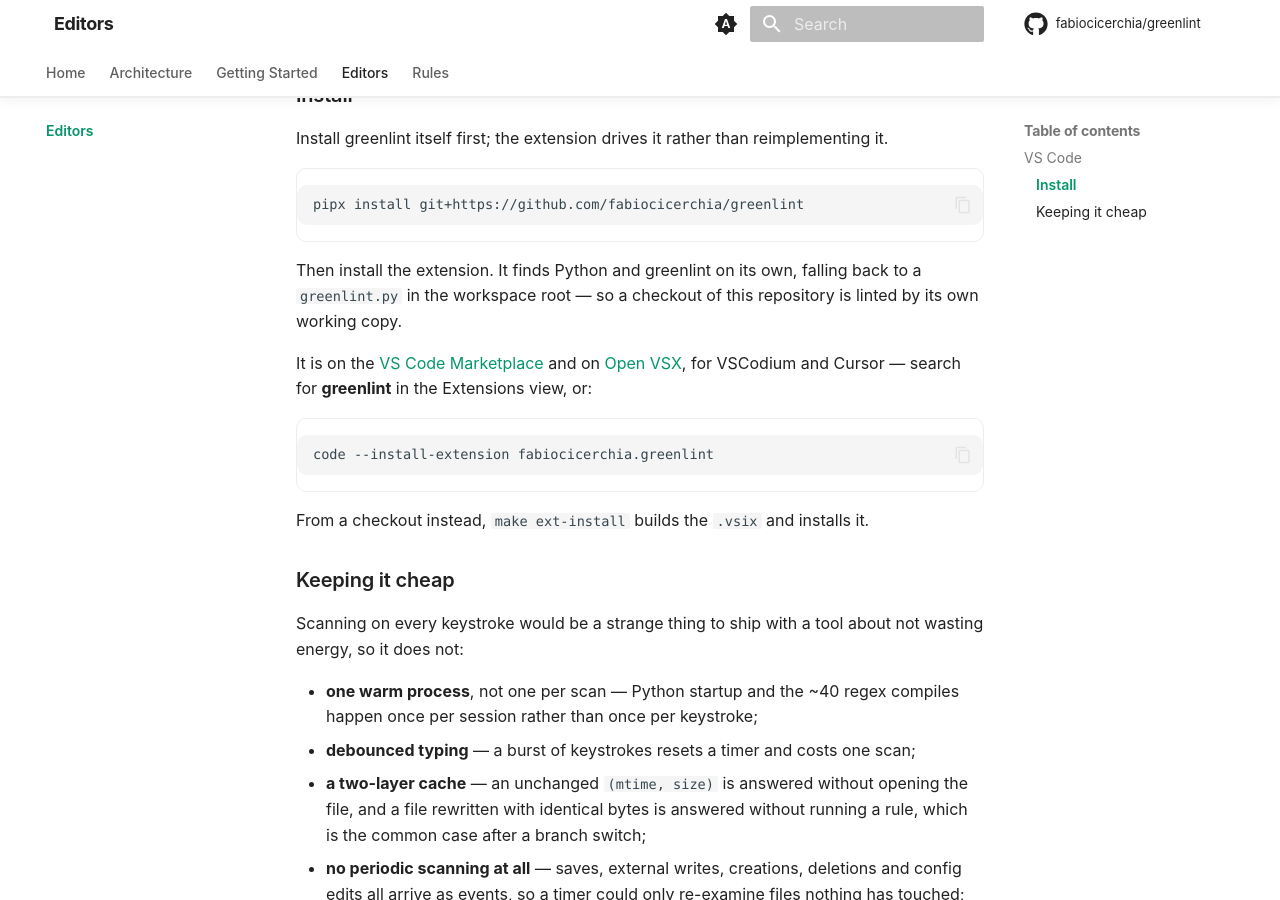
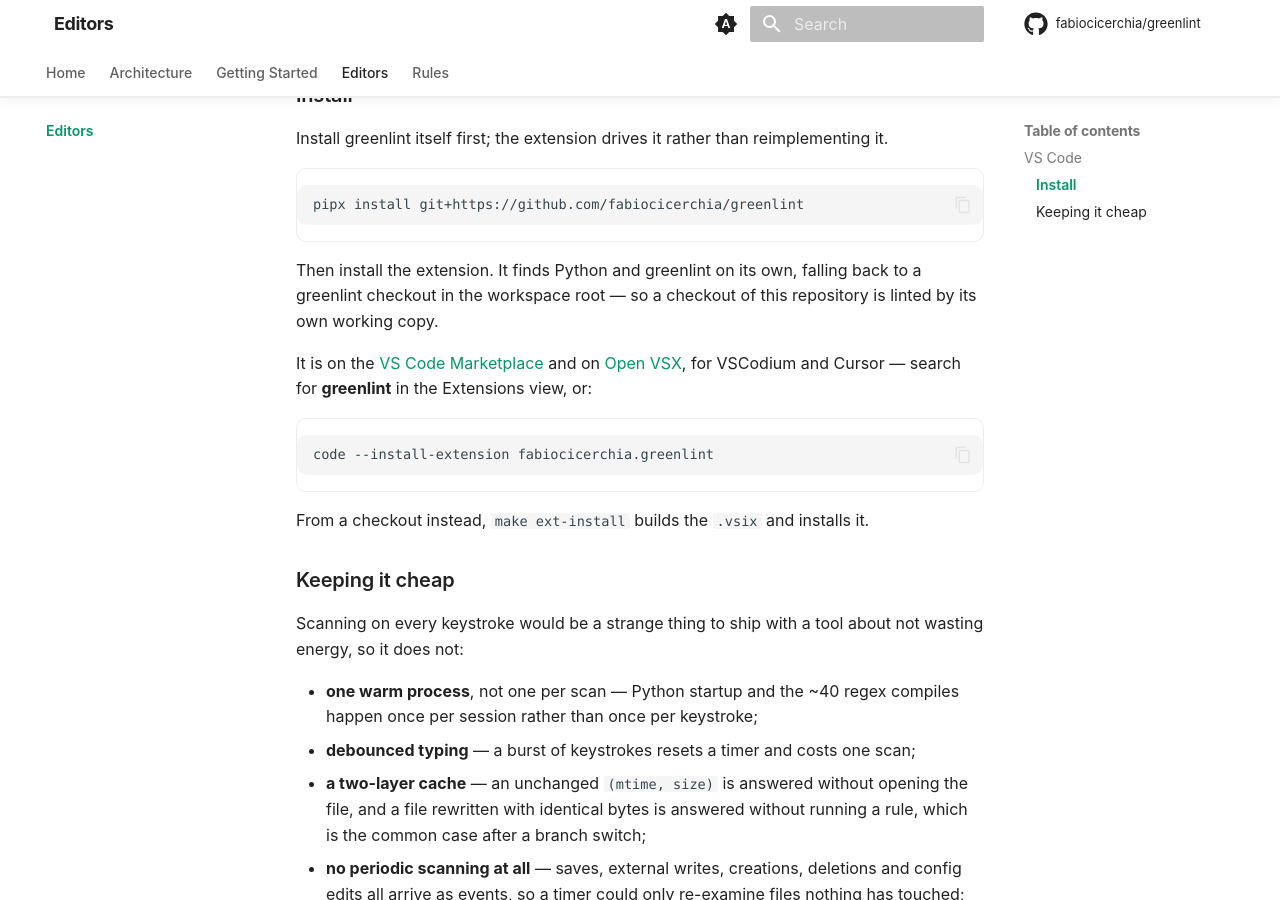
Before and after one commit to fabiocicerchia/greenlint, an MkDocs documentation site: the page built from docs/editors.md, in a window 1280 px wide and 900 px high, scrolled down 518 px. Built offline with MkDocs 1.6.1 and Material for MkDocs 9.7.7, drawn with Linux system fonts in a browser that asks for light colours; comment, search, counter and statistics services are not loaded.

Commit message:
fix: close the loose ends left by the package split (#116)
Three things still pointed at the top-level greenlint.py that the split
removed:

python -m greenlint failed outright — the package has no __main__.py, so
the documented way to run a checkout without installing it stopped working.

extensions/nvim/tests/severity_order_spec.lua stat'd <root>/greenlint.py to
decide whether it could compare, found nothing and pending()d. The spec
exists to catch the plugin's SEVERITY_ORDER copy drifting from greenlint's,
so it had quietly stopped being able to fail. It now imports the package.

extensions/vscode/src/interpreters.ts only offered a workspace candidate
when <root>/greenlint.py existed, so a contributor's checkout never won
over the installed release — the exact case the function exists for. The
server half of this was already correct: load_greenlint puts the
containing directory on sys.path, so discovery hands back the directory
that holds the package rather than the package itself.

Docs updated to match; ARCHITECTURE.md and docs/architecture.md are
generated by automap and still need a regeneration pass.


Claude-Session: https://claude.ai/code/session_01EfTrRXv8cPguh2b7XQHDw5

Co-authored-by: Claude Opus 5 (1M context) <noreply@anthropic.com>

````diff
--- a/docs/editors.md
+++ b/docs/editors.md
@@ -26,7 +26,7 @@ pipx install git+https://github.com/fabiocicerchia/greenlint
 ```
 
 Then install the extension. It finds Python and greenlint on its own, falling
-back to a `greenlint.py` in the workspace root — so a checkout of this
+back to a greenlint checkout in the workspace root — so a checkout of this
 repository is linted by its own working copy.
 
 It is on the [VS Code
--- a/extensions/nvim/doc/greenlint.txt
+++ b/extensions/nvim/doc/greenlint.txt
@@ -32,7 +32,7 @@ repository, interpreter start included, which is what makes that affordable.
 2. REQUIREMENTS                                        *greenlint-requirements*
 
   - Neovim 0.11 or newer
-  - the `greenlint` CLI (`pip install greenlint`), or a `greenlint.py` checkout
+  - the `greenlint` CLI (`pip install greenlint`), or a greenlint checkout
   - plenary.nvim, for running the test suite only
 
 |:checkhealth| greenlint reports on all of it, including how many rules the
@@ -48,7 +48,7 @@ setup() is optional -- every command works on the defaults. >lua
 Against a checkout rather than an installed release: >lua
 
     require('greenlint').setup({
-      cmd = { 'python3', '/path/to/greenlint.py' },
+      cmd = { 'python3', '-m', 'greenlint' },
     })
 <
 With lazy.nvim: >lua
````
Also changed, not shown: README.md (+3 -2 lines), extensions/nvim/README.md (+4 -3 lines), extensions/vscode/README.md (+4 -3 lines), 4 other files.
